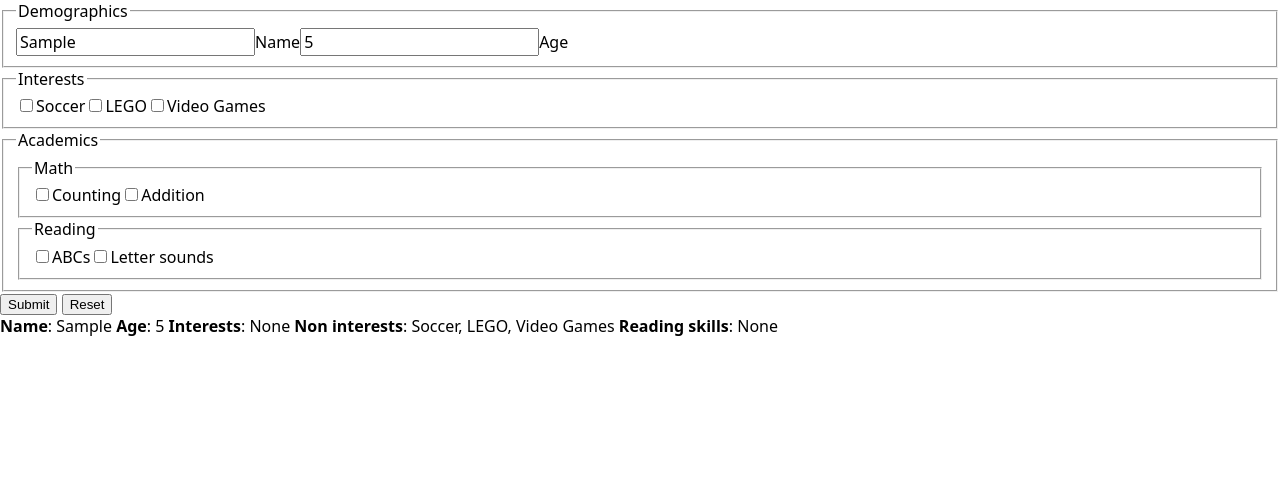
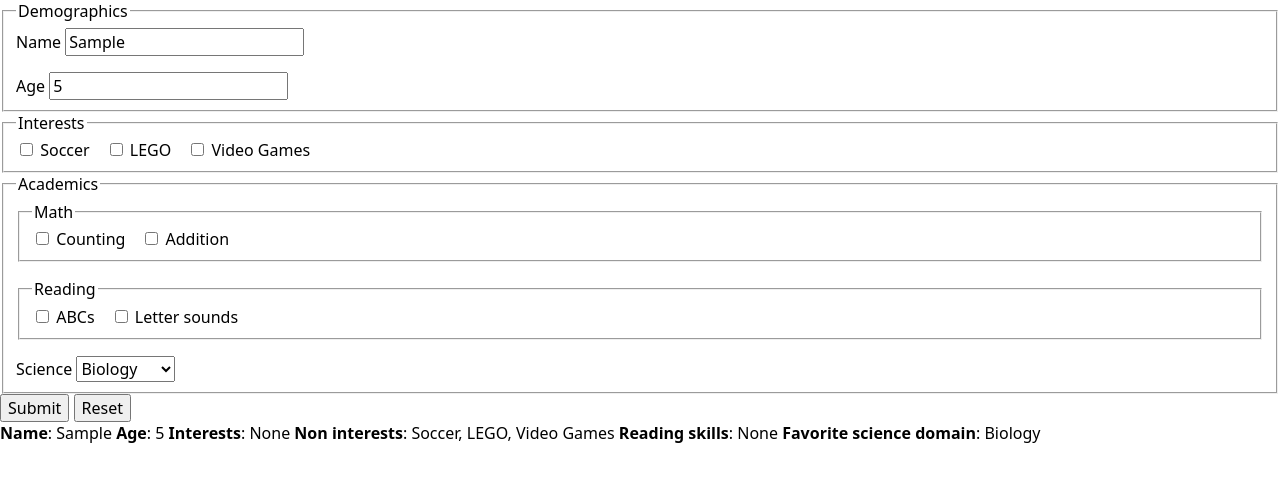
Before and after one commit to SeanMcP/frb, a plain HTML site: page index.html in a window 1280 px wide. Both pictures are taken after typing "Sample", "5" into the empty fields and a click on the button "Submit". Drawn offline with Linux system fonts and the light colour scheme.

Commit message:
standardize shape, add select

```diff
--- a/config.js
+++ b/config.js
@@ -1,8 +1,9 @@
 export const shape = {
   title: "Flexible",
-  groups: [
+  fields: [
     {
       label: "Demographics",
+      type: "section",
       fields: [
         {
           label: "Name",
@@ -16,6 +17,7 @@ export const shape = {
     },
     {
       label: "Interests",
+      type: "group",
       fields: [
         {
           label: "Soccer",
@@ -33,9 +35,11 @@ export const shape = {
     },
     {
       label: "Academics",
-      groups: [
+      type: "section",
+      fields: [
         {
           label: "Math",
+          type: "group",
           fields: [
             {
               label: "Counting",
@@ -49,6 +53,7 @@ export const shape = {
         },
         {
           label: "Reading",
+          type: "group",
           fields: [
             {
               label: "ABCs",
@@ -59,6 +64,11 @@ export const shape = {
               type: "checkbox",
             },
           ],
+        },
+        {
+          label: "Science",
+          type: "select",
+          fields: ["Biology", "Chemistry", "Physics"],
         },
       ],
     },
@@ -82,6 +92,7 @@ export function template(data) {
     `<b>Non interests</b>: !Interests`,
     data.groups.Math.on.length > 0 && `<b>Math</b>: &Math`,
     `<b>Reading skills</b>: &Reading`,
+    `<b>Favorite science domain</b>: @Science`,
   ]
     .filter(Boolean)
     .join("\n");
--- a/init.js
+++ b/init.js
@@ -5,41 +5,59 @@ const form = document.querySelector("form");
 const formBody = form.querySelector("div");
 const output = document.querySelector("output");
 
-function processGroup(group) {
-  const groupEl = document.createElement("fieldset");
-  const legend = document.createElement("legend");
-  legend.textContent = group.label;
-  groupEl.appendChild(legend);
-  if (group.fields) {
-    group.fields.forEach((field) => {
-      groupEl.append(processField(field, group.label));
-    });
-  } else if (group.groups) {
-    group.groups.forEach((group) => {
-      groupEl.append(processGroup(group));
-    });
+function processField(field, parentLabel) {
+  switch (field.type) {
+    case "section":
+    case "group": {
+      let fieldsHTML = "";
+      field.fields.forEach((f) => {
+        fieldsHTML += processField(f, field.label);
+      });
+      return `
+      <fieldset id="${field.label}" data-type="${field.type}">
+        <legend>${field.label}</legend>
+        <div>${fieldsHTML}</div>
+      </fieldset>
+      `;
+    }
+    case "select": {
+      let optionsHTML = "";
+      field.fields.forEach((label) => {
+        optionsHTML += `<option>${label}</option>`;
+      });
+      return `
+      <label>
+        <span>${field.label}</span>
+        <select name="${field.label}">
+          ${optionsHTML}
+        </select>
+      </label>`;
+    }
+    case "checkbox": {
+      return `
+      <label>
+        <input type="${field.type}" name="${field.label}" data-group="${parentLabel}">
+        <span>${field.label}</span>
+      </label>`;
+    }
+    default: {
+      // Basic input cases
+      return `
+      <label>
+        <span>${field.label}</span>
+        <input type="${field.type}" name="${field.label}">
+      </label>`;
+    }
   }
-  return groupEl;
 }
 
-function processField(field, groupLabel) {
-  const label = document.createElement("label");
-  const input = document.createElement("input");
-  input.type = field.type;
-  input.name = field.label;
-  if (field.type === "checkbox") input.dataset.group = groupLabel;
-  label.appendChild(input);
-  label.appendChild(document.createTextNode(field.label));
-  return label;
-}
+let formBodyHTML = "";
 
-const children = [];
-
-shape.groups.forEach((group) => {
-  children.push(processGroup(group));
+shape.fields.forEach((field) => {
+  formBodyHTML += processField(field);
 });
 
-formBody.append(...children);
+formBody.innerHTML = formBodyHTML;
 
 function getData() {
   const formData = new FormData(form);
--- a/styles.css
+++ b/styles.css
@@ -8,6 +8,17 @@ body {
   margin: 0;
 }
 
-:is(input, select, textarea) {
+:is(button, input, select, textarea) {
   font: inherit;
 }
+
+fieldset[data-type="section"] > div {
+  display: flex;
+  flex-direction: column;
+  gap: 1rem;
+}
+
+fieldset[data-type="group"] > div {
+  display: flex;
+  gap: 1rem;
+}
```
